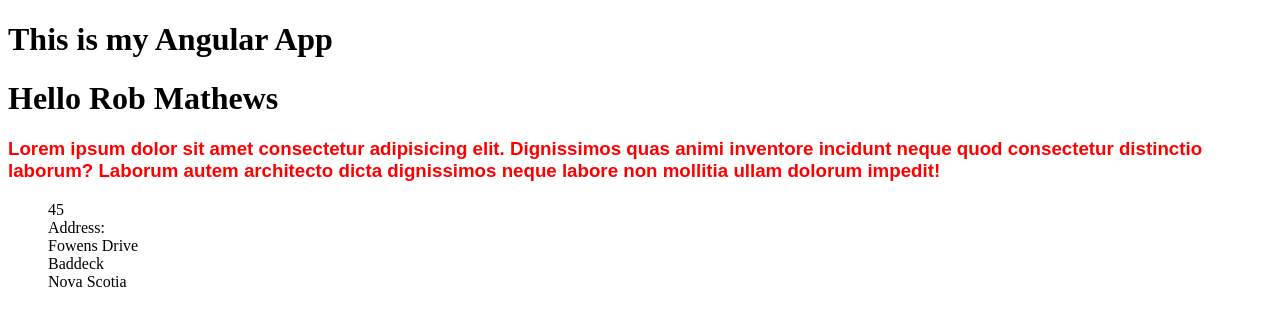
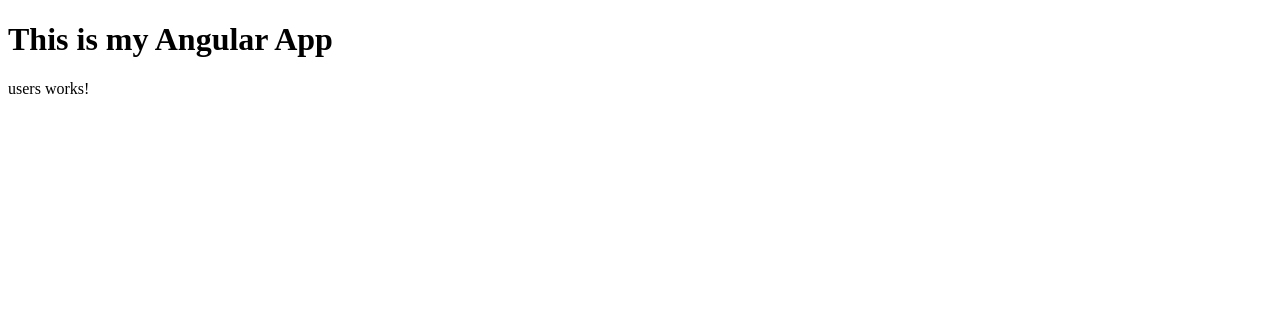
Before and after one commit to ajanes780/angularSetupnTesting, an Angular app: page / in a window 1280 px wide. Shown: the top 326 px of the page. Built offline with nearby package versions, Linux system fonts and the light colour scheme.

Commit message:
added a users componet bulit using CLI

```diff
--- a/src/app/app.component.html
+++ b/src/app/app.component.html
@@ -1,2 +1,3 @@
 <h1>This is my Angular App</h1>
-<app-user></app-user>
+<!-- <app-user></app-user> -->
+<app-users></app-users>
--- a/src/app/app.module.ts
+++ b/src/app/app.module.ts
@@ -4,9 +4,10 @@ import { BrowserModule } from '@angular/platform-browser';
 import { AppRoutingModule } from './app-routing.module';
 import { AppComponent } from './app.component';
 import { UserComponent } from './components/user/user.component';
+import { UsersComponent } from './components/users/users.component';
 
 @NgModule({
-  declarations: [AppComponent, UserComponent],
+  declarations: [AppComponent, UserComponent, UsersComponent],
   imports: [BrowserModule, AppRoutingModule],
   providers: [],
   bootstrap: [AppComponent],
--- a/src/app/components/user/user.component.ts
+++ b/src/app/components/user/user.component.ts
@@ -1,4 +1,4 @@
-import { Component } from '@angular/core';
+import { Component, OnInit } from '@angular/core';
 import { User } from '../../models/User';
 
 @Component({
@@ -6,12 +6,14 @@ import { User } from '../../models/User';
   templateUrl: './user.component.html',
   styleUrls: ['./user.component.style.scss'],
 })
-export class UserComponent {
+export class UserComponent implements OnInit {
   // properties
   user: User;
 
   //Methods that are run at the time the instance is created
-  constructor() {
+  constructor() {}
+
+  ngOnInit() {
     this.user = {
       firstName: 'Rob',
       lastName: 'Mathews',
--- /dev/null
+++ b/src/app/components/users/users.component.html
@@ -0,0 +1 @@
+<p>users works!</p>
--- /dev/null
+++ b/src/app/components/users/users.component.ts
@@ -0,0 +1,15 @@
+import { Component, OnInit } from '@angular/core';
+
+@Component({
+  selector: 'app-users',
+  templateUrl: './users.component.html',
+  styleUrls: ['./users.component.scss']
+})
+export class UsersComponent implements OnInit {
+
+  constructor() { }
+
+  ngOnInit(): void {
+  }
+
+}
```
Also changed, not shown: src/app/components/users/users.component.scss (added).
